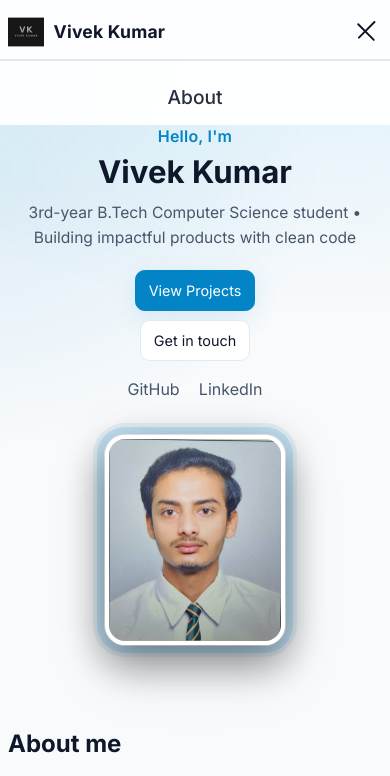
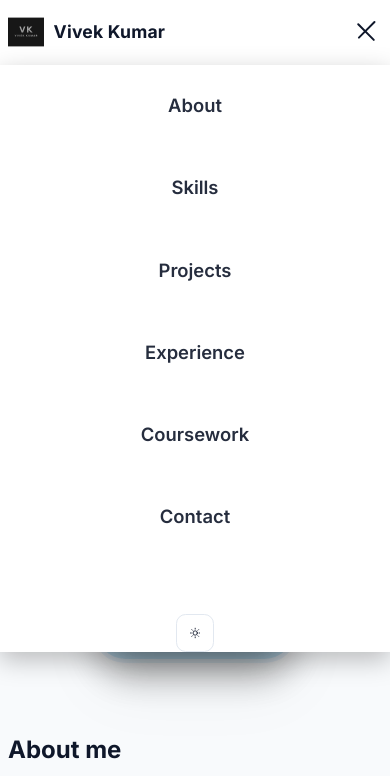
Before and after one commit to vivek-kumar-github/my-portfolio-website-built-with-AI, a plain HTML site: page my portfolio website/index.html in a window 390 px wide. Both pictures are taken after a click on the button "Toggle navigation". Shown: the top 776 px of the page. Drawn offline with Linux system fonts and the light colour scheme.

Commit message:
Fixed issues with the mobile version of the website

```diff
--- a/my portfolio website/assets/css/styles.css
+++ b/my portfolio website/assets/css/styles.css
@@ -1,3 +1,12 @@
+/* When mobile nav is open, make header match the nav background for consistency */
+body.nav-open .site-header {
+  background: var(--bg-elev);
+  backdrop-filter: none;
+  -webkit-backdrop-filter: none;
+  border-bottom: 1px solid var(--border);
+  box-shadow: 0 2px 12px rgba(0,0,0,0.08);
+}
+
 /* Base variables */
 :root {
   --bg: #0b1020;
@@ -84,7 +93,6 @@ body {
   background: color-mix(in oklab, var(--bg-elev) 92%, transparent);
   backdrop-filter: blur(8px);
   border-bottom: 1px solid var(--border);
-  height: var(--header-h);
 }
 .header-inner { display: flex; align-items: center; justify-content: space-between; padding: .9rem 0; }
 .brand { display: inline-flex; align-items: center; gap: .6rem; color: inherit; text-decoration: none; }
@@ -99,6 +107,15 @@ body {
 .site-nav a { color: var(--text); text-decoration: none; opacity: .9; }
 .site-nav a:hover { opacity: 1; color: var(--primary); }
 .nav-actions { display: flex; align-items: center; gap: .6rem; }
+
+/* Lock scrolling and layout when mobile nav is open */
+body.nav-open {
+  overflow: hidden;
+  position: fixed;
+  width: 100%;
+  touch-action: none;
+  overscroll-behavior: none;
+}
 
 /* Buttons */
 .btn { appearance: none; border: 1px solid var(--border); background: var(--bg-elev); color: var(--text);
@@ -330,29 +347,29 @@ section[id] { scroll-margin-top: 80px; }
   .skills-grid { grid-template-columns: repeat(2, 1fr); }
   .projects-grid { grid-template-columns: 1fr; }
   .about-quick { grid-template-columns: 1fr 1fr 1fr; }
-}
 
-@media (max-width: 720px) {
   .site-nav {
-    position: fixed;
-    top: var(--header-h, 60px);
+    position: absolute; /* Changed from fixed to work within sticky header */
+    top: 100%; /* Position it right below the header */
     left: 0;
     right: 0;
-    bottom: 0;
-    background: color-mix(in oklab, var(--bg-elev) 95%, transparent);
-    border-top: 1px solid var(--border);
+    height: auto; /* Let content define height */
+    background: var(--bg-elev);
     flex-direction: column;
-    padding: 2rem 1rem;
+    padding: 0.75rem 1rem env(safe-area-inset-bottom);
     transform: translateY(-100%);
-    transition: transform 0.3s cubic-bezier(0.4, 0, 0.2, 1);
-    backdrop-filter: blur(20px);
-    z-index: 99;
-    overflow-y: auto;
-    pointer-events: none; /* prevent accidental interaction when closed */
+    transition: transform 0.28s cubic-bezier(0.4, 0, 0.2, 1);
+    box-shadow: 0 8px 24px rgba(0,0,0,0.25);
+    z-index: -1; /* Positioned behind the header content */
+    pointer-events: none;
+    -webkit-overflow-scrolling: touch;
+    overscroll-behavior: contain;
+    visibility: hidden; /* Hide when closed */
   }
   .site-nav.open {
     transform: translateY(0);
     pointer-events: auto;
+    visibility: visible; /* Show when open */
   }
   .site-nav ul {
     flex-direction: column;
@@ -362,9 +379,9 @@ section[id] { scroll-margin-top: 80px; }
     width: 100%;
   }
   .site-nav a {
-    font-size: 1.2rem;
-    font-weight: 500;
-    padding: 0.75rem 1.5rem;
+    font-size: 1.15rem;
+    font-weight: 600;
+    padding: 0.9rem 1.25rem;
     border-radius: 0.75rem;
     transition: all 0.2s ease;
     width: 100%;
@@ -383,7 +400,8 @@ section[id] { scroll-margin-top: 80px; }
   }
   .nav-toggle {
     display: inline-block;
-    z-index: 100;
+    position: relative;
+    z-index: 1; /* Ensure toggle is clickable */
   }
 
   /* Hamburger animation */
--- a/my portfolio website/assets/js/main.js
+++ b/my portfolio website/assets/js/main.js
@@ -63,7 +63,8 @@
   }
 
   // Keep ARIA state in sync so nav is only exposed on mobile when open
-  const mobileMQ = window.matchMedia('(max-width: 720px)');
+  // Match CSS breakpoint for mobile overlay nav
+  const mobileMQ = window.matchMedia('(max-width: 900px)');
   function updateNavAria() {
     if (!nav) return;
     const isMobile = mobileMQ.matches;
@@ -84,6 +85,8 @@
     // Toggle mobile menu
     navToggle.addEventListener('click', (e) => {
       e.preventDefault();
+      // Ensure header height is up-to-date before opening
+      setHeaderHeightVar();
       const open = nav.classList.toggle('open');
       navToggle.setAttribute('aria-expanded', String(open));
       navToggle.classList.toggle('open');
@@ -92,6 +95,7 @@
       // Prevent body scroll when menu is open
       if (open) {
         document.body.style.overflow = 'hidden';
+        document.body.classList.add('nav-open');
         // Save last focused element and move focus into the menu
         lastFocusedBeforeMenu = document.activeElement;
         startFocusTrap();
@@ -100,6 +104,7 @@
         if (first) first.focus();
       } else {
         document.body.style.overflow = '';
+        document.body.classList.remove('nav-open');
         stopFocusTrap();
         // Restore focus to the toggle for context
         navToggle.focus();
@@ -113,8 +118,13 @@
         navToggle.classList.remove('open');
         navToggle.setAttribute('aria-expanded', 'false');
         document.body.style.overflow = '';
+        document.body.classList.remove('nav-open');
+        stopFocusTrap();
+        updateNavAria();
       });
     });
+
+    // No separate close button; hamburger toggles both open and close
 
     // Close on escape key
     document.addEventListener('keydown', (e) => {
@@ -123,6 +133,8 @@
         navToggle.classList.remove('open');
         navToggle.setAttribute('aria-expanded', 'false');
         document.body.style.overflow = '';
+        document.body.classList.remove('nav-open');
+        document.body.classList.remove('ios-scroll-lock'); // Remove body class when menu is closed
         stopFocusTrap();
         navToggle.focus();
         updateNavAria();
@@ -138,6 +150,7 @@
         navToggle.classList.remove('open');
         navToggle.setAttribute('aria-expanded', 'false');
         document.body.style.overflow = '';
+        document.body.classList.remove('nav-open');
         stopFocusTrap();
         navToggle.focus();
         updateNavAria();
@@ -251,4 +264,9 @@
   const onResize = debounce(() => { setHeaderHeightVar(); updateNavAria(); }, 200);
   window.addEventListener('resize', onResize);
   mobileMQ.addEventListener ? mobileMQ.addEventListener('change', updateNavAria) : mobileMQ.addListener(updateNavAria);
+  // Recompute after fonts and full load to avoid partial panel height on mobile
+  if (document.fonts && document.fonts.ready) {
+    document.fonts.ready.then(() => setHeaderHeightVar());
+  }
+  window.addEventListener('load', () => setHeaderHeightVar());
 })();
--- a/my portfolio website/index.html
+++ b/my portfolio website/index.html
@@ -65,6 +65,7 @@
         </nav>
       </div>
     </header>
+    <div class="nav-overlay"></div>
 
     <main id="main">
       <section class="section hero" id="home">
@@ -99,7 +100,7 @@
                My expertise spans from Java and Python programming to AWS cloud services, DevOps practices, and web development. I'm particularly interested in cloud-native architectures, infrastructure as code, and building applications that are both performant and maintainable.
              </p>
              <div class="about-quick">
-               <div class="stat"><span>4+</span> GitHub repositories</div>
+               <div class="stat"><span>6+</span> GitHub repositories</div>
                <div class="stat"><span>5+</span> AWS services</div>
                <div class="stat"><span>3+</span> programming languages</div>
              </div>
```
Lines whose indentation alone changed are shown as unchanged.
